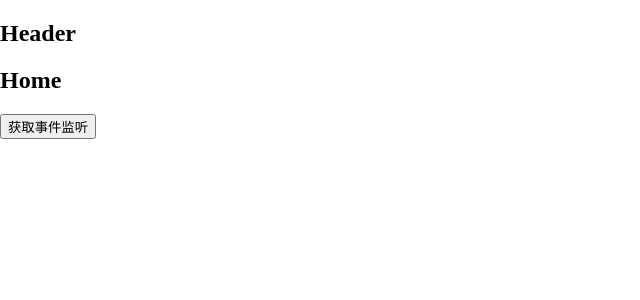
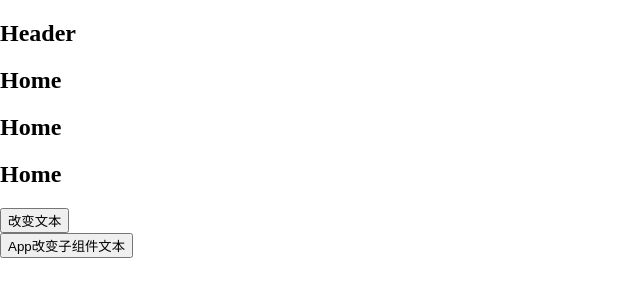
Before and after one commit to Lynn-zuo/learning-with-coding, a React app in the folder React/react-npm/: page / in a window 1280 px wide. Shown: the top 300 px of the page, without its empty margins (0-640 px from the left). Built offline with nearby package versions, Linux system fonts and the light colour scheme.

Commit message:
feat: ref获取DOM进行操作

```diff
--- /dev/null
+++ b/React/react-npm/src/08-ref/App.js
@@ -0,0 +1,59 @@
+import React, { PureComponent, createRef } from 'react'
+
+class Header extends PureComponent {
+    render() {
+        return (
+            <h2>Header</h2>
+        )
+    }
+}
+class Home extends PureComponent {
+    constructor() {
+        super()
+        this.titleRef = createRef()
+        this.titleElement = null
+    }
+    render() {
+        return (
+            <div>
+                {/* 方式一：标签加ref -- 不推荐，可能废弃 */}
+                <h2 ref='titleRef'>Home</h2>
+                {/* 方式二：添加对象 -- React推荐方式 */}
+                <h2 ref={this.titleRef}>Home</h2>
+                {/* 方式三：回调函数 */}
+                <h2 ref={arg => this.titleElement = arg}>Home</h2>
+                <button onClick={() => { this.changeText() }}>改变文本</button>
+            </div>
+        )
+    }
+    changeText(val) { // 发出事件监听
+        // 方式一：字符串，不推荐，后续的更新会删除
+        this.refs.titleRef.innerHTML = val || 'new Home'
+        // 方式二：对象 -- 官方推荐
+        console.log(this.titleRef.current, '---ref2---')
+        this.titleRef.current.innerHTML = val || 'new Home'
+        // 方式三：回调函数
+        this.titleElement.innerHTML = val || 'new Home'
+    }
+}
+
+export default class App extends PureComponent {
+  constructor() {
+    super()
+    this.homeRef = createRef()
+  }
+  render() {
+    return (
+      <div>
+        <Header />
+        {/* ref获取自定义组件实例 */}
+        <Home ref={this.homeRef} />
+        <button onClick={() => this.appClick()}>App改变子组件文本</button>
+      </div>
+    )
+  }
+  appClick() { // ref获取自定义组件实例
+    console.log(this.homeRef.current, '---app')
+    this.homeRef.current.changeText('app文本')
+  }
+}
--- a/React/react-npm/src/index.js
+++ b/React/react-npm/src/index.js
@@ -1,5 +1,5 @@
 import ReactDOM from 'react-dom/client'
-import App from './07-events/App.js'
+import App from './08-ref/App.js'
 import './style.css'
 
 const root = ReactDOM.createRoot(document.getElementById('root'))
```
